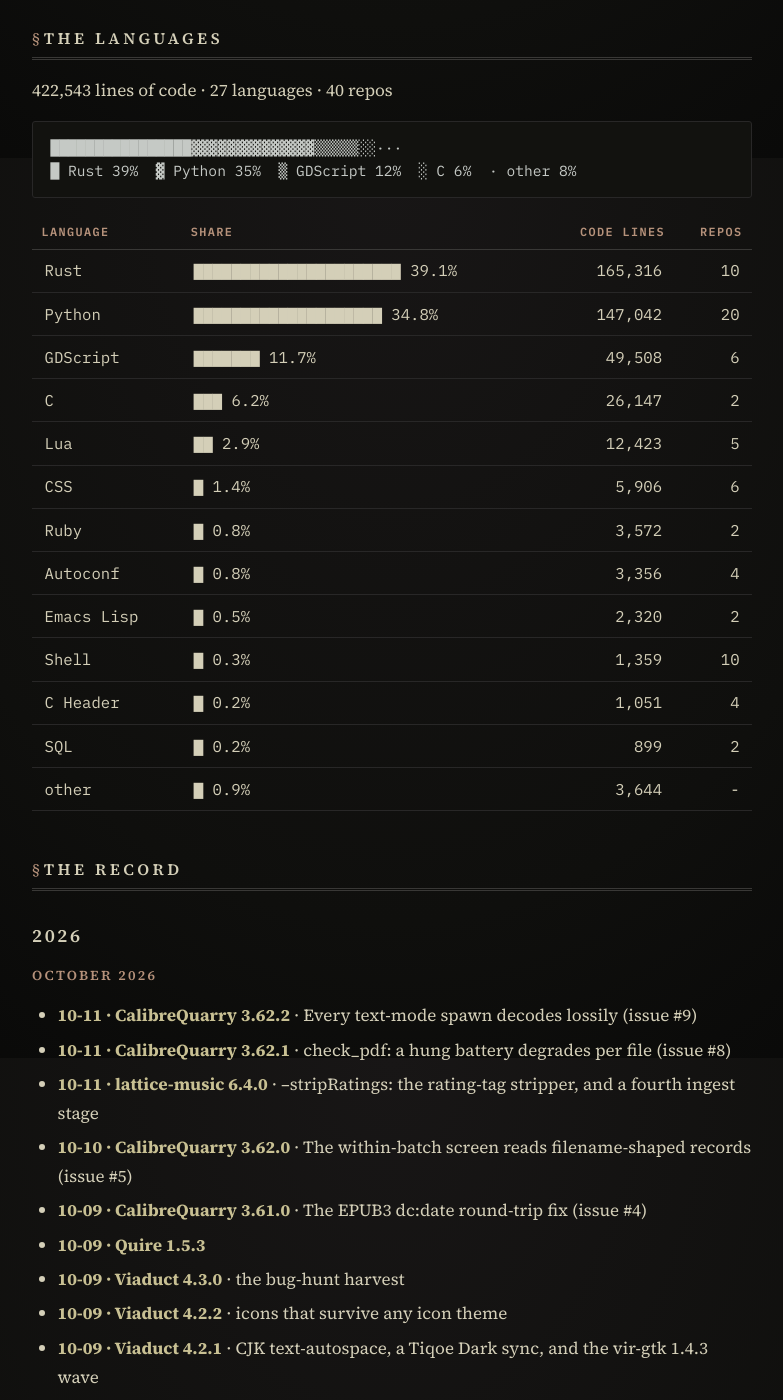
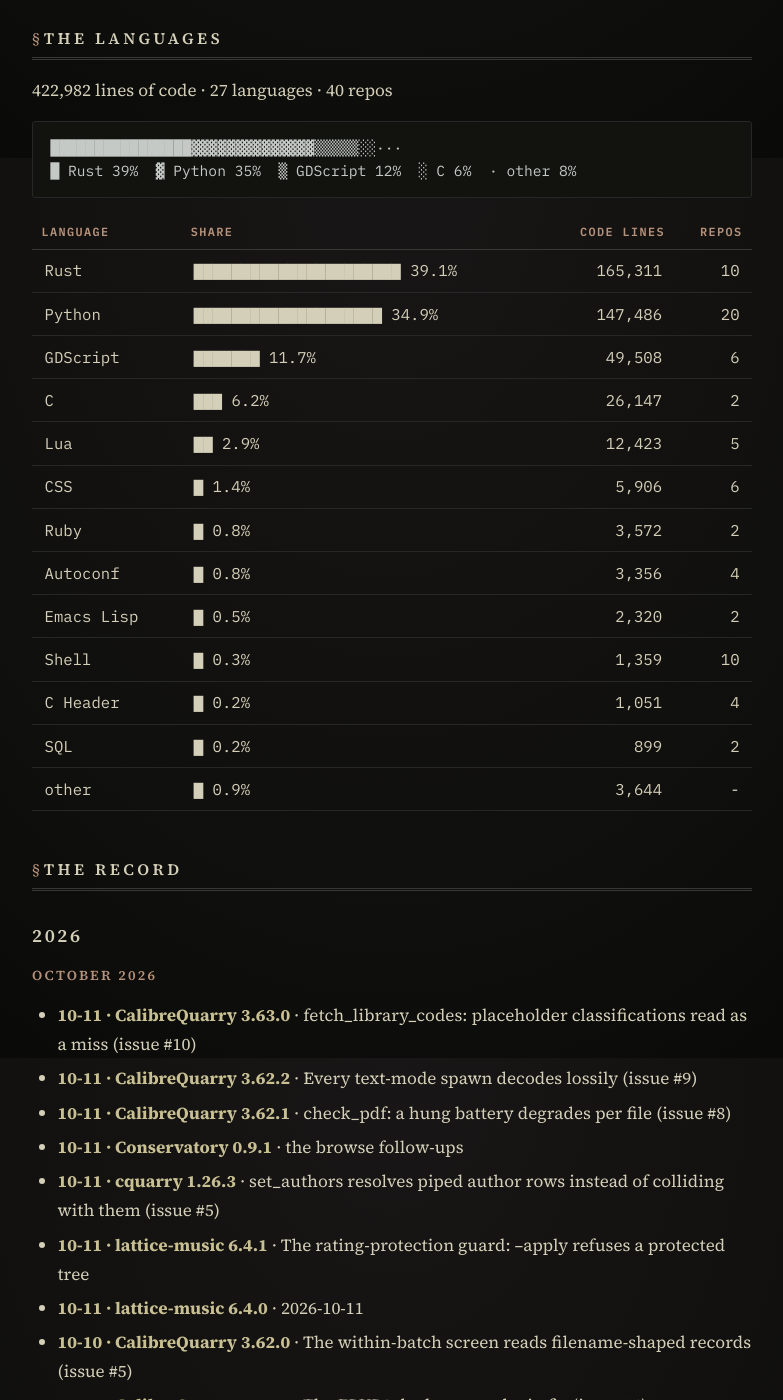
Before and after one commit to VirInvictus/VirInvictus.github.io, a Jekyll site: the page built from patchnotes.md, in a window 1280 px wide and 1400 px high, scrolled down 4342 px. Shown: the whole window, without its empty margins (248-1031 px from the left). Built offline with Jekyll 4.4.1, drawn with Linux system fonts in a browser that asks for light colours; some of the changed text lies outside the part shown.

Commit message:
docs: CalibreQuarry v3.63.0 in the codex and the annals projection (issues #10, #11)

````diff
--- a/patchnotes.md
+++ b/patchnotes.md
@@ -15,23 +15,23 @@ remain canonical; this file is a projection, reproducible with
 
 ## The shape of the work
 
-- **41 repositories tracked · 1476 releases recorded · 4,735 commits, authored by larocque.brandon@gmail.com**
+- **41 repositories tracked · 1480 releases recorded · 4,751 commits, authored by larocque.brandon@gmail.com**
 - Span: 2025-08-10 to 2026-10-11
-- This month (2026-10): 118 releases across 18 repos · 578 commits
+- This month (2026-10): 122 releases across 18 repos · 594 commits
 
 | Repository | Releases | Latest | Last release | Commits | Active since |
 |---|---:|---|---|---:|---|
 | Atrium | 173 | 0.76.0 | 2026-09-14 | 358 | 2026-05-05 |
-| Conservatory | 159 | 0.9.0 | 2026-10-08 | 291 | 2026-05-27 |
+| Conservatory | 160 | 0.9.1 | 2026-10-11 | 293 | 2026-05-27 |
 | Viaduct | 125 | 4.3.0 | 2026-10-09 | 250 | 2026-04-19 |
-| lattice-music | 106 | 6.4.0 | 2026-10-11 | 332 | 2025-08-10 |
+| lattice-music | 107 | 6.4.1 | 2026-10-11 | 335 | 2025-08-10 |
 | Catagotchi | 104 | 4.51.0 | 2026-09-18 | 164 | 2026-07-10 |
 | Hearth | 101 | 0.13.68 | 2026-09-15 | 128 | 2026-06-14 |
-| CalibreQuarry | 97 | 3.62.2 | 2026-10-11 | 358 | 2026-03-27 |
+| CalibreQuarry | 98 | 3.63.0 | 2026-10-11 | 361 | 2026-03-27 |
 | Framework | 97 | 1.0.2 | 2026-09-16 | 169 | 2026-04-06 |
 | bindery-cli | 72 | 0.48.2 | 2026-10-06 | 265 | 2026-06-09 |
 | Hermitage | 49 | 1.8.6 | 2026-10-02 | 116 | 2026-04-10 |
-| cquarry | 40 | 1.26.2 | 2026-10-09 | 251 | 2026-08-23 |
+| cquarry | 41 | 1.26.3 | 2026-10-11 | 255 | 2026-08-23 |
 | deadbeef-cui | 40 | 2.0.1 | 2026-10-06 | 191 | 2026-04-09 |
 | Hearthfall | 35 | 0.28.0 | 2026-09-15 | 90 | 2026-07-19 |
 | Colophon | 33 | 2.6.0 | 2026-09-15 | 97 | 2026-07-03 |
@@ -78,11 +78,11 @@ remain canonical; this file is a projection, reproducible with
 | 2026-07 | ▇▇▇▇▇▇▇▇▇▇▇▇ 154 | ▇▇▇▇▇▇▇▇ 476 |
 | 2026-08 | ▇▇▇▇▇▇▇▇▇▇▇▇▇ 165 | ▇▇▇▇▇▇▇▇▇▇▇▇▇ 776 |
 | 2026-09 | ▇▇▇▇▇▇▇▇▇▇▇▇▇▇▇▇▇▇▇▇▇▇▇▇▇▇▇▇ 350 | ▇▇▇▇▇▇▇▇▇▇▇▇▇▇▇▇▇▇▇▇▇▇▇▇▇▇▇▇ 1,729 |
-| 2026-10 | ▇▇▇▇▇▇▇▇▇ 118 | ▇▇▇▇▇▇▇▇▇ 578 |
+| 2026-10 | ▇▇▇▇▇▇▇▇▇▇ 122 | ▇▇▇▇▇▇▇▇▇▇ 594 |
 
 ## The languages
 
-422,543 lines of code · 27 languages · 40 repos
+422,982 lines of code · 27 languages · 40 repos
 
 ```
 ████████████████▓▓▓▓▓▓▓▓▓▓▓▓▓▓▒▒▒▒▒░░···
@@ -91,8 +91,8 @@ remain canonical; this file is a projection, reproducible with
 
 | Language | Share | Code lines | Repos |
 |---|---|---:|---:|
-| Rust | ▇▇▇▇▇▇▇▇▇▇▇▇▇▇▇▇▇▇▇▇▇▇ 39.1% | 165,316 | 10 |
-| Python | ▇▇▇▇▇▇▇▇▇▇▇▇▇▇▇▇▇▇▇▇ 34.8% | 147,042 | 20 |
+| Rust | ▇▇▇▇▇▇▇▇▇▇▇▇▇▇▇▇▇▇▇▇▇▇ 39.1% | 165,311 | 10 |
+| Python | ▇▇▇▇▇▇▇▇▇▇▇▇▇▇▇▇▇▇▇▇ 34.9% | 147,486 | 20 |
 | GDScript | ▇▇▇▇▇▇▇ 11.7% | 49,508 | 6 |
 | C | ▇▇▇ 6.2% | 26,147 | 2 |
 | Lua | ▇▇ 2.9% | 12,423 | 5 |
@@ -111,9 +111,13 @@ remain canonical; this file is a projection, reproducible with
 
 #### October 2026
 
+- **10-11 · CalibreQuarry 3.63.0** · fetch_library_codes: placeholder classifications read as a miss (issue #10)
 - **10-11 · CalibreQuarry 3.62.2** · Every text-mode spawn decodes lossily (issue #9)
 - **10-11 · CalibreQuarry 3.62.1** · check_pdf: a hung battery degrades per file (issue #8)
-- **10-11 · lattice-music 6.4.0** · --stripRatings: the rating-tag stripper, and a fourth ingest stage
+- **10-11 · Conservatory 0.9.1** · the browse follow-ups
+- **10-11 · cquarry 1.26.3** · set_authors resolves piped author rows instead of colliding with them (issue #5)
+- **10-11 · lattice-music 6.4.1** · The rating-protection guard: --apply refuses a protected tree
+- **10-11 · lattice-music 6.4.0** · 2026-10-11
 - **10-10 · CalibreQuarry 3.62.0** · The within-batch screen reads filename-shaped records (issue #5)
 - **10-09 · CalibreQuarry 3.61.0** · The EPUB3 dc:date round-trip fix (issue #4)
 - **10-09 · Quire 1.5.3**
````
Also changed, not shown: other parts of patchnotes.md (+7 -7 lines), README.md (+1 -1 lines).
